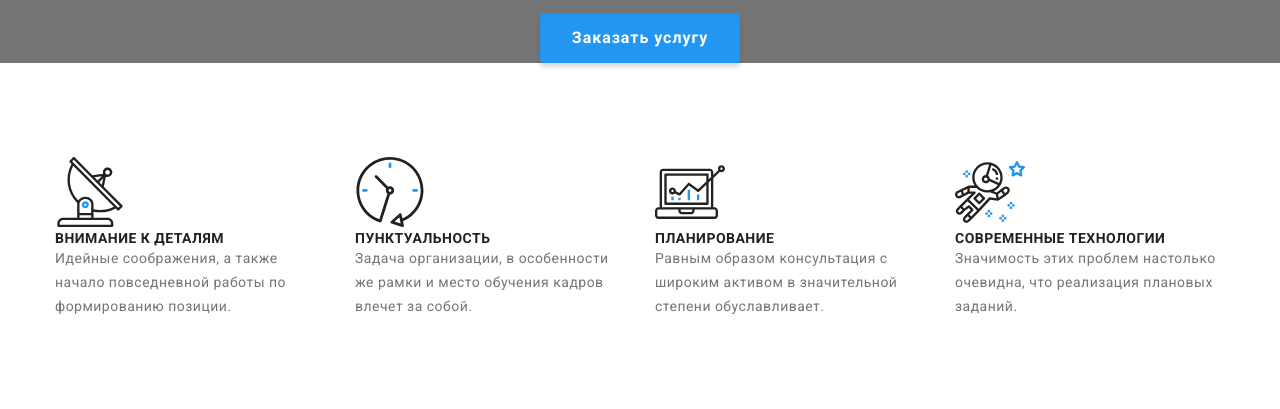
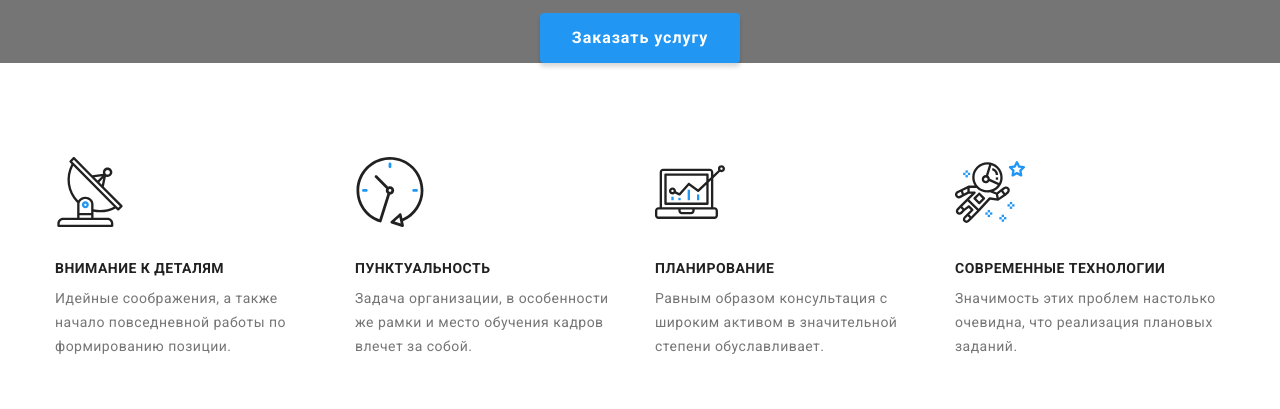
Before and after one commit to Yuliia14/goit-markup-hw-03, a plain HTML site: page index.html in a window 1280 px wide. Shown: the part 157-566 px from the top of the page. Drawn offline with nearby package versions, Linux system fonts and the light colour scheme.

Commit message:
home-task-3-done

```diff
--- a/css/styles.css
+++ b/css/styles.css
@@ -150,6 +150,8 @@ h4 {
   display: none;
 }
 .feature-title {
+  margin-top: 30px;
+
   font-weight: 700;
   font-size: 14px;
   line-height: 1.14;
@@ -160,6 +162,7 @@ h4 {
   font-size: 14px;
   line-height: 1.71;
   margin: 0;
+  margin-top: 10px;
 }
 /*Services*/
 .services {
```
